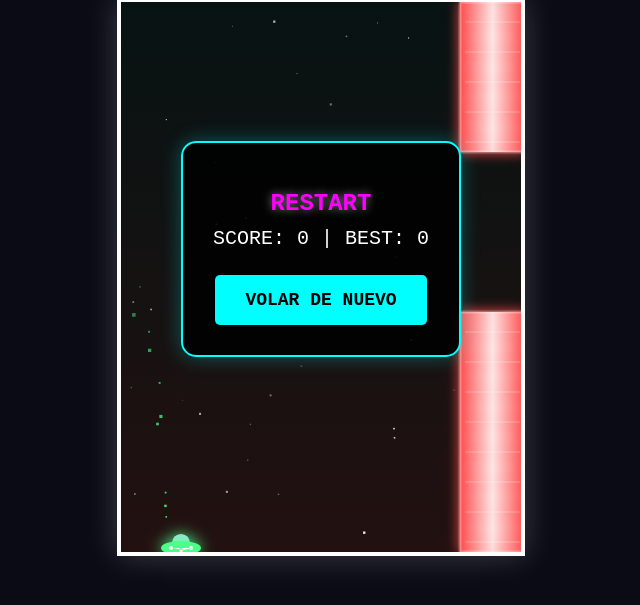
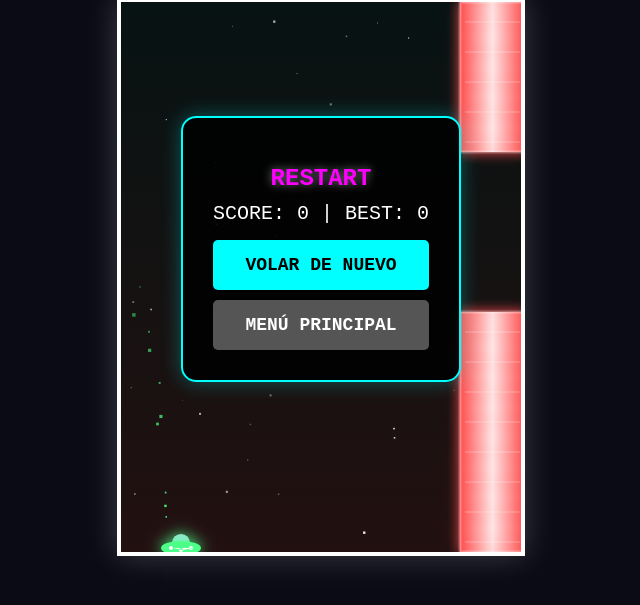
Before and after one commit to jesusdelahiguera99-beep/flappy-tryhard, a plain HTML site: page index.html in a window 1280 px wide. Both pictures are taken after a click on the button "JUGAR AHORA". Shown: the part 151-756 px from the top of the page, without its empty margins (319-959 px from the left). Drawn offline with Linux system fonts and the light colour scheme.

Commit message:
Update index.html

```diff
--- a/index.html
+++ b/index.html
@@ -10,18 +10,17 @@
         h1 { margin-bottom: 10px; font-size: 24px; text-shadow: 0 0 10px rgba(255, 255, 255, 0.5); }
         canvas { border: 4px solid #ffffff; box-shadow: 0 0 30px rgba(255, 255, 255, 0.2); background-color: #000; }
         .ui-panel { position: absolute; text-align: center; background: rgba(0, 0, 0, 0.9); padding: 30px; border: 2px solid #0ff; border-radius: 15px; display: none; box-shadow: 0 0 20px rgba(0, 255, 255, 0.3); }
-        button { background: #0ff; border: none; padding: 15px 30px; font-weight: bold; cursor: pointer; border-radius: 5px; font-size: 18px; margin-top: 15px; color: black; font-family: 'Courier New', monospace; }
-        .sound-toggle { font-size: 12px; margin-top: 10px; cursor: pointer; color: #0ff; }
+        button { background: #0ff; border: none; padding: 15px 30px; font-weight: bold; cursor: pointer; border-radius: 5px; font-size: 18px; margin-top: 15px; color: black; font-family: 'Courier New', monospace; display: block; width: 100%; }
+        .btn-menu { background: #555; color: white; margin-top: 10px; }
+        .sound-toggle { font-size: 12px; margin-top: 15px; cursor: pointer; color: #0ff; }
     </style>
 </head>
 <body>
-
     <h1>UFO GLOW 🎮</h1>
     <canvas id="gameCanvas" width="400" height="550"></canvas>
 
     <div id="mainMenu" class="ui-panel" style="display: block;">
         <h1 style="color: #0ff; margin-bottom: 5px;">UFO GLOW</h1>
-    <p style="font-size: 13px; opacity: 0.8; margin: 0 0 15px 0;">Pulsa ESPACIO o toca para volar</p>
         <button ontouchstart="startGame()" onclick="startGame()">JUGAR AHORA</button>
         <div class="sound-toggle" onclick="toggleAudio('music')">MÚSICA: <span id="mMusic">ON</span></div>
         <div class="sound-toggle" onclick="toggleAudio('sfx')">EFECTOS: <span id="mSfx">ON</span></div>
@@ -31,15 +30,30 @@
         <h1 style="color: #f0f; margin-bottom: 5px;">RESTART</h1>
         <p id="finalScore" style="font-size: 20px; margin: 10px 0;"></p>
         <button ontouchstart="startGame()" onclick="startGame()">VOLAR DE NUEVO</button>
+        <button class="btn-menu" ontouchstart="goToMenu()" onclick="goToMenu()">MENÚ PRINCIPAL</button>
     </div>
 
     <script>
-    // --- GESTIÓN DE AUDIO ---
+        // --- GESTIÓN DE AUDIO MULTI-CANAL ---
         let audioSettings = { music: true, sfx: true };
-    const sfxJump = new Audio("https://actions.google.com/sounds/v1/cartoon/pop.ogg");
+        const jumpSounds = [
+            new Audio("https://actions.google.com/sounds/v1/cartoon/pop.ogg"),
+            new Audio("https://actions.google.com/sounds/v1/cartoon/pop.ogg"),
+            new Audio("https://actions.google.com/sounds/v1/cartoon/pop.ogg")
+        ];
+        let jumpIndex = 0;
         const sfxCrash = new Audio("https://actions.google.com/sounds/v1/science_fiction/glitch_low_short.ogg");
         const bgMusic = new Audio("https://www.soundhelix.com/examples/mp3/SoundHelix-Song-1.mp3");
+
+        jumpSounds.forEach(s => { s.preload = "auto"; s.load(); });
         bgMusic.loop = true; bgMusic.volume = 0.2;
+
+        function unlockAudio() {
+            jumpSounds.forEach(s => {
+                s.muted = true;
+                s.play().then(() => { s.pause(); s.currentTime = 0; s.muted = false; }).catch(()=>{});
+            });
+        }
 
         function toggleAudio(type) {
             audioSettings[type] = !audioSettings[type];
@@ -47,6 +61,14 @@
             if (type === 'music') audioSettings.music ? bgMusic.play().catch(()=>{}) : bgMusic.pause();
         }
 
+        function playJumpSound() {
+            if (!audioSettings.sfx) return;
+            jumpSounds[jumpIndex].currentTime = 0;
+            jumpSounds[jumpIndex].play().catch(()=>{});
+            jumpIndex = (jumpIndex + 1) % jumpSounds.length;
+        }
+
+        // --- LÓGICA DE JUEGO ---
         const canvas = document.getElementById("gameCanvas");
         const ctx = canvas.getContext("2d");
         const mainMenu = document.getElementById("mainMenu");
@@ -58,19 +80,13 @@
         let pipes = [], stars = [], particles = [];
         const pipeWidth = 65, pipeGap = 160, baseSpeed = 180;
 
-    function initStars() {
-        stars = [];
-        for (let i = 0; i < 40; i++) stars.push({ x: Math.random() * canvas.width, y: Math.random() * canvas.height, size: Math.random() * 2 + 0.5, speedMultiplier: Math.random() * 0.4 + 0.1 });
-    }
-
-    function createParticle() {
-        if (gameState !== "PLAYING") return;
-        particles.push({ x: birdX - 10, y: birdY + 3 + (Math.random() * 6 - 3), vx: -(Math.random() * 80 + 40), vy: Math.random() * 40 - 20, alpha: 1, size: Math.random() * 3 + 1 });
-    }
+        function goToMenu() { gameOverMenu.style.display = "none"; mainMenu.style.display = "block"; gameState = "MENU"; }
+        function initStars() { stars = []; for (let i = 0; i < 40; i++) stars.push({ x: Math.random() * canvas.width, y: Math.random() * canvas.height, size: Math.random() * 2 + 0.5, speedMultiplier: Math.random() * 0.4 + 0.1 }); }
+        function createParticle() { if (gameState !== "PLAYING") return; particles.push({ x: birdX - 10, y: birdY + 3 + (Math.random() * 6 - 3), vx: -(Math.random() * 80 + 40), vy: Math.random() * 40 - 20, alpha: 1, size: Math.random() * 3 + 1 }); }
 
         let lastTime = performance.now();
-
         function startGame() {
+            unlockAudio();
             if (audioSettings.music) bgMusic.play().catch(()=>{});
             mainMenu.style.display = "none";
             gameOverMenu.style.display = "none";
@@ -83,7 +99,7 @@
             gameState = "GAMEOVER";
             finalScoreText.innerText = `SCORE: ${score} | BEST: ${highScore}`;
             gameOverMenu.style.display = "block";
-        if (audioSettings.sfx) sfxCrash.play().catch(()=>{});
+            if (audioSettings.sfx) { sfxCrash.currentTime = 0; sfxCrash.play().catch(()=>{}); }
         }
 
         function playerJump(e) {
@@ -92,48 +108,30 @@
             else if (gameState === "PLAYING") {
                 birdVelocity = jump;
                 for(let i=0; i<5; i++) createParticle();
-            if (audioSettings.sfx) { let s = sfxJump.cloneNode(); s.volume=0.5; s.play().catch(()=>{}); }
+                playJumpSound();
             }
         }
 
         window.addEventListener("keydown", (e) => { if (e.code === "Space") playerJump(e); });
         canvas.addEventListener("touchstart", (e) => { playerJump(e); }, { passive: false });
 
-    function getGameSpeed() {
-        if (score < 10) return baseSpeed;
-        if (score < 20) return baseSpeed + 40;
-        if (score < 30) return baseSpeed + 80;
-        return baseSpeed + 120 + (Math.floor((score - 30) / 10) * 20);
-    }
-
-    function getNeonColor(score, offset = 0) {
-        return `hsl(${(score * 12 + offset) % 360}, 100%, 65%)`;
-    }
-
+        function getGameSpeed() { if (score < 10) return baseSpeed; if (score < 20) return baseSpeed + 40; if (score < 30) return baseSpeed + 80; return baseSpeed + 120 + (Math.floor((score - 30) / 10) * 20); }
+        function getNeonColor(score, offset = 0) { return `hsl(${(score * 12 + offset) % 360}, 100%, 65%)`; }
         function update(dt) {
             let currentSpeed = getGameSpeed();
-        stars.forEach(star => {
-            star.x -= currentSpeed * star.speedMultiplier * dt;
-            if (star.x < 0) { star.x = canvas.width; star.y = Math.random() * canvas.height; }
-        });
+            stars.forEach(star => { star.x -= currentSpeed * star.speedMultiplier * dt; if (star.x < 0) { star.x = canvas.width; star.y = Math.random() * canvas.height; } });
             if (gameState !== "PLAYING") return;
             birdVelocity += gravity * dt; birdY += birdVelocity * dt;
             if (birdY + birdRadius > canvas.height || birdY - birdRadius < 0) endGame();
             if (Math.random() < 0.4) createParticle();
-        for (let i = particles.length - 1; i >= 0; i--) {
-            let p = particles[i]; p.x += p.vx * dt; p.y += p.vy * dt; p.alpha -= 1.5 * dt;
-            if (p.alpha <= 0) particles.splice(i, 1);
-        }
+            for (let i = particles.length - 1; i >= 0; i--) { let p = particles[i]; p.x += p.vx * dt; p.y += p.vy * dt; p.alpha -= 1.5 * dt; if (p.alpha <= 0) particles.splice(i, 1); }
             for (let i = pipes.length - 1; i >= 0; i--) {
                 let pipe = pipes[i]; pipe.x -= currentSpeed * dt;
                 if (!pipe.passed && pipe.x + pipeWidth < birdX) { score++; pipe.passed = true; if (score > highScore) highScore = score; }
                 if (birdX + birdRadius > pipe.x && birdX - birdRadius < pipe.x + pipeWidth && (birdY - birdRadius < pipe.top || birdY + birdRadius > canvas.height - pipe.bottom)) endGame();
                 if (pipe.x + pipeWidth < 0) pipes.splice(i, 1);
             }
-        if (pipes.length === 0 || pipes[pipes.length - 1].x < canvas.width - 200) {
-            let topHeight = Math.floor(Math.random() * (canvas.height - pipeGap - 120)) + 60;
-            pipes.push({ x: canvas.width, top: topHeight, bottom: canvas.height - topHeight - pipeGap, passed: false });
-        }
+            if (pipes.length === 0 || pipes[pipes.length - 1].x < canvas.width - 200) { let topHeight = Math.floor(Math.random() * (canvas.height - pipeGap - 120)) + 60; pipes.push({ x: canvas.width, top: topHeight, bottom: canvas.height - topHeight - pipeGap, passed: false }); }
         }
 
         function draw() {
@@ -172,7 +170,6 @@
                 ctx.fillText(`SCORE: ${score}  |  BEST: ${highScore}`, canvas.width / 2, 40);
             }
         }
-
         function gameLoop(currentTime) {
             let dt = (currentTime - lastTime) / 1000;
             if (dt > 0.1) dt = 0.1; lastTime = currentTime;
```
Lines whose indentation alone changed are shown as unchanged.
